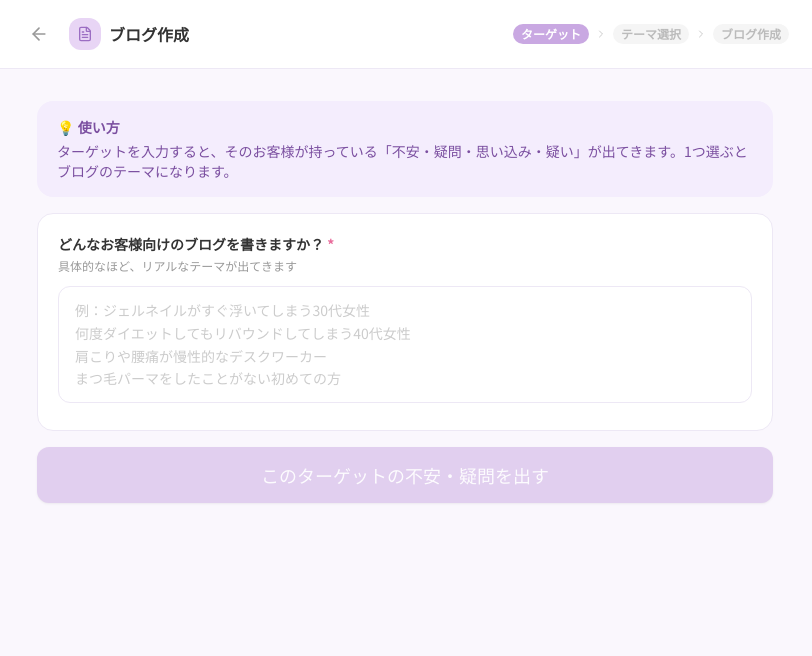
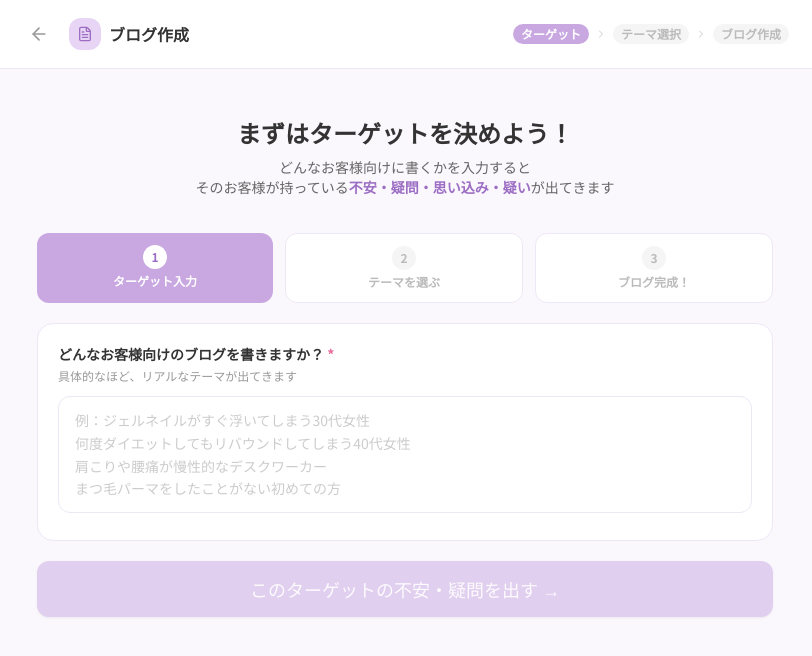
Before and after one commit to minmin373150-creator/salonAI, a Next.js app: page /tools/blog in a window 1280 px wide. Shown: the top 656 px of the page, without its empty margins (235-1047 px from the left). Built offline with nearby package versions, Linux system fonts and the light colour scheme.

Commit message:
fix: ブログ画面UI改善・エラーハンドリング追加

```diff
--- a/app/(app)/tools/blog/page.tsx
+++ b/app/(app)/tools/blog/page.tsx
@@ -154,10 +154,29 @@ export default function BlogPage() {
 
         {/* ============ ステップ1：ターゲット入力 ============ */}
         {phase === 'target' && (
-          <form onSubmit={generateIdeas} className="flex flex-col gap-4">
-            <div className="bg-[#F4EDFD] rounded-2xl px-5 py-4 text-sm text-[#7B4FA0]">
-              <p className="font-bold mb-1">💡 使い方</p>
-              <p>ターゲットを入力すると、そのお客様が持っている「不安・疑問・思い込み・疑い」が出てきます。1つ選ぶとブログのテーマになります。</p>
+          <form onSubmit={generateIdeas} className="flex flex-col gap-5">
+
+            {/* タイトルエリア */}
+            <div className="text-center py-4">
+              <p className="text-2xl font-bold text-[#333] mb-2">まずはターゲットを決めよう！</p>
+              <p className="text-sm text-[#666]">
+                どんなお客様向けに書くかを入力すると<br />
+                そのお客様が持っている<span className="text-[#9B6DC3] font-bold">不安・疑問・思い込み・疑い</span>が出てきます
+              </p>
+            </div>
+
+            {/* ステップ説明 */}
+            <div className="flex gap-3">
+              {[
+                { num: '1', label: 'ターゲット入力', active: true },
+                { num: '2', label: 'テーマを選ぶ', active: false },
+                { num: '3', label: 'ブログ完成！', active: false },
+              ].map(s => (
+                <div key={s.num} className={`flex-1 flex flex-col items-center gap-1 py-3 rounded-xl text-xs font-bold ${s.active ? 'bg-[#C9A8E2] text-white' : 'bg-white border border-[#EDE8F5] text-[#bbb]'}`}>
+                  <span className={`w-6 h-6 rounded-full flex items-center justify-center text-xs font-bold ${s.active ? 'bg-white text-[#9B6DC3]' : 'bg-[#F5F5F5] text-[#bbb]'}`}>{s.num}</span>
+                  {s.label}
+                </div>
+              ))}
             </div>
 
             <div className="bg-white rounded-2xl border border-[#EDE8F5] p-5">
@@ -175,7 +194,7 @@ export default function BlogPage() {
             </div>
 
             <Button type="submit" loading={ideasLoading} disabled={!target.trim()} size="lg" className="w-full">
-              {ideasLoading ? '分析中...' : 'このターゲットの不安・疑問を出す'}
+              {ideasLoading ? '分析中...' : 'このターゲットの不安・疑問を出す →'}
             </Button>
           </form>
         )}
--- a/app/api/tools/blog/ideas/route.ts
+++ b/app/api/tools/blog/ideas/route.ts
@@ -58,13 +58,17 @@ ${target}
 - 〇〇
 `
 
+  try {
     const response = await openai.chat.completions.create({
       model: 'gpt-4o',
       temperature: 0.7,
       max_tokens: 800,
       messages: [{ role: 'user', content: prompt }],
     })
-
     const text = response.choices[0].message.content ?? ''
     return Response.json({ ideas: text })
+  } catch (e) {
+    console.error('Blog ideas error:', e)
+    return new Response('AIの呼び出しに失敗しました', { status: 500 })
   }
+}
```
Lines whose indentation alone changed are shown as unchanged.
